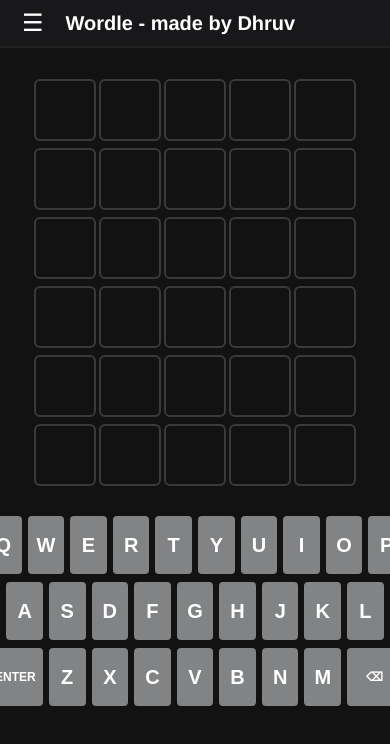
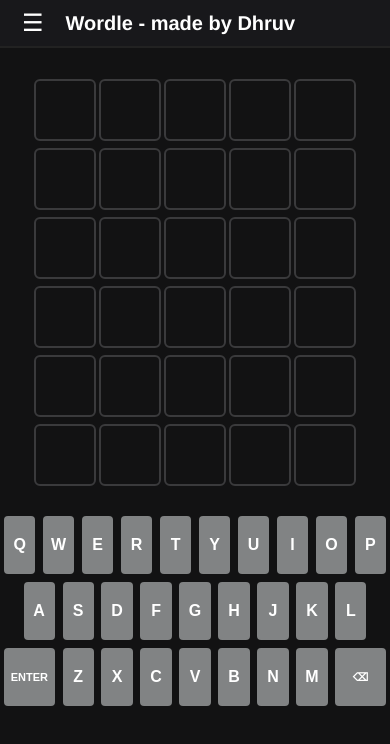
Before and after one commit to DhruvDhariwal/Wordle, a React (Create React App) app: page / in a window 390 px wide. Shown: the top 744 px of the page. Built offline with nearby package versions, Linux system fonts and the light colour scheme.

Commit message:
fixed keyboard sizing issues for mobile and also fixed popup for mobile, also changed the positioning of the play again and next word button for a better ui experience

```diff
--- a/src/App.tsx
+++ b/src/App.tsx
@@ -245,6 +245,9 @@
     setPopup({ message: 'Link copied!', show: true });
   };
 
+  // Overlay for Play Again / Next Word popup
+  const showEndGamePopup = gameStatus === 'won' || gameStatus === 'lost';
+
   return (
     <>
       <Global styles={globalStyles} />
@@ -362,8 +365,24 @@
           </div>
           <Keyboard onKey={onKey} keyStatuses={keyStatuses} />
           <Popup message={popup.message} show={popup.show} />
-          {(gameStatus === 'won' || gameStatus === 'lost') && (
-            <div style={{ display: 'flex', flexDirection: 'row', gap: 16, marginTop: 24 }}>
+          {showEndGamePopup && (
+            <div style={{
+              position: 'fixed',
+              top: '50%',
+              left: '50%',
+              transform: 'translate(-50%, -50%)',
+              background: '#222',
+              borderRadius: 12,
+              boxShadow: '0 4px 24px rgba(0,0,0,0.4)',
+              padding: '32px 24px',
+              zIndex: 2000,
+              display: 'flex',
+              flexDirection: 'column',
+              alignItems: 'center',
+              minWidth: 220,
+              maxWidth: '90vw',
+            }}>
+              <div style={{ display: 'flex', flexDirection: 'row', gap: 16 }}>
                 <button
                   onClick={handlePlayAgain}
                   style={{ padding: '12px 32px', fontSize: 18, fontWeight: 600, borderRadius: 8, background: '#538d4e', color: '#fff', border: 'none', cursor: 'pointer' }}
@@ -378,6 +397,7 @@
                   Next Word
                 </button>
               </div>
+            </div>
           )}
         </div>
       </div>
--- a/src/components/Popup.tsx
+++ b/src/components/Popup.tsx
@@ -5,17 +5,32 @@
 const PopupContainer = styled(motion.div)`
   position: fixed;
   top: 20%;
-  left: 50%;
-  transform: translate(-50%, -50%);
+  left: 0;
+  right: 0;
+  margin-left: auto;
+  margin-right: auto;
+  transform: translateY(-50%);
   background: #262626;
   color: #fff;
-  padding: 16px 32px;
+  padding: 8px 18px;
   border-radius: 8px;
-  font-size: 1.2rem;
+  font-size: 1rem;
   font-weight: 600;
   z-index: 1000;
   box-shadow: 0 2px 8px rgba(0,0,0,0.2);
   text-align: center;
+  box-sizing: border-box;
+  max-width: 200px;
+  @media (max-width: 600px) {
+    max-width: 54vw;
+    left: 0;
+    right: 0;
+    margin-left: auto;
+    margin-right: auto;
+    transform: translateY(-50%);
+    padding: 8px 6vw;
+    font-size: 1rem;
+  }
 `;
 
 interface PopupProps {
--- a/src/index.css
+++ b/src/index.css
@@ -50,3 +50,25 @@
     margin-bottom: 16px !important;
   }
 }
+
+@media (max-width: 400px) {
+  .KeyboardContainer {
+    width: 100vw !important;
+    max-width: 100vw !important;
+    padding: 0 1vw;
+  }
+  .KeyButton {
+    width: 8vw !important;
+    min-width: 8vw !important;
+    max-width: 8vw !important;
+    font-size: 16px !important;
+    margin: 0 1vw !important;
+    padding: 0 !important;
+  }
+  .KeyButton.special-key {
+    width: 13vw !important;
+    min-width: 13vw !important;
+    max-width: 13vw !important;
+    font-size: 11px !important;
+  }
+}
```
Lines whose indentation alone changed are shown as unchanged.
